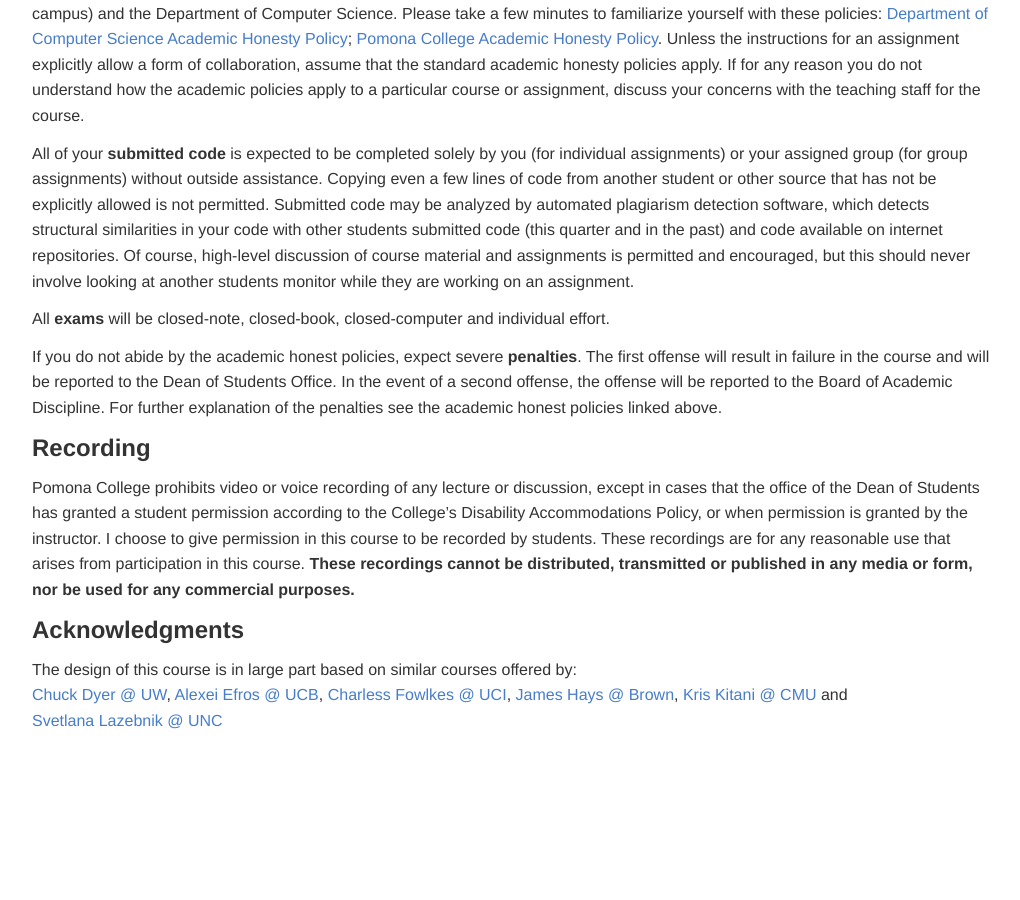
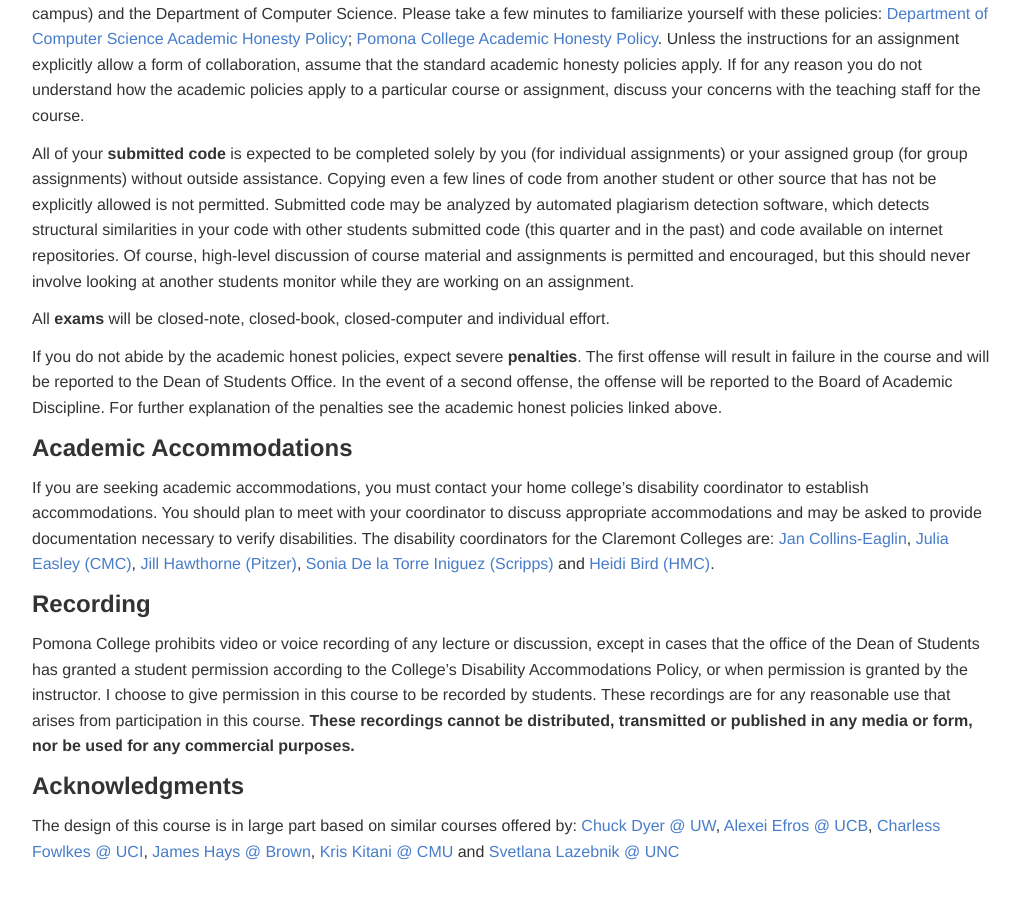
Before and after one commit to jacksonjw12/mbannister.github.io, a Jekyll site: the page built from _teaching/181m-f15/index.md, in a window 1280 px wide and 900 px high, scrolled down 3255 px. Shown: the whole window, without its empty margins (128-1148 px from the left). Built offline with Jekyll 4.4.1, drawn with Linux system fonts in a browser that asks for light colours; before the commit the page ends 4024 px from its top, so only the background shows below that.

Commit message:
Added academic accommodations statement

```diff
--- a/_teaching/181m-f15/index.md
+++ b/_teaching/181m-f15/index.md
@@ -124,6 +124,14 @@
 
 If you do not abide by the academic honest policies, expect severe __penalties__. The first offense will result in failure in the course and will be reported to the Dean of Students Office. In the event of a second offense, the offense will be reported to the Board of Academic Discipline. For further explanation of the penalties see the academic honest policies linked above.
 
+## Academic Accommodations
+If you are seeking academic accommodations, you must contact your home college's disability coordinator to establish accommodations. You should plan to meet with your coordinator to discuss appropriate accommodations and may be asked to provide documentation necessary to verify disabilities. The disability coordinators for the Claremont Colleges are:
+<a href='mailto:Jan.Collins-Eaglin@pomona.edu'>Jan Collins-Eaglin</a>,
+<a href='mailto:julia.easley@claremontmckenna.edu'>Julia Easley (CMC)</a>,
+<a href='mailto:Jill_Hawthorne@pitzer.edu'>Jill Hawthorne (Pitzer)</a>,
+<a href='mailto:sdelator@scrippscollege.edu'>Sonia De la Torre Iniguez (Scripps)</a> and
+<a href='mailto:hbird@hmc.edu'>Heidi Bird (HMC)</a>.
+
 ## Recording
 Pomona College prohibits video or voice recording of any lecture or discussion, except in cases that the office of the Dean of Students has granted a student permission according to the College’s Disability Accommodations Policy, or when permission is granted by the instructor. I choose to give permission in this course to be recorded by students. These recordings are for any reasonable use that arises from participation in this course. __These recordings cannot be distributed, transmitted or published in any media or form, nor be used for any commercial purposes.__
 
```
